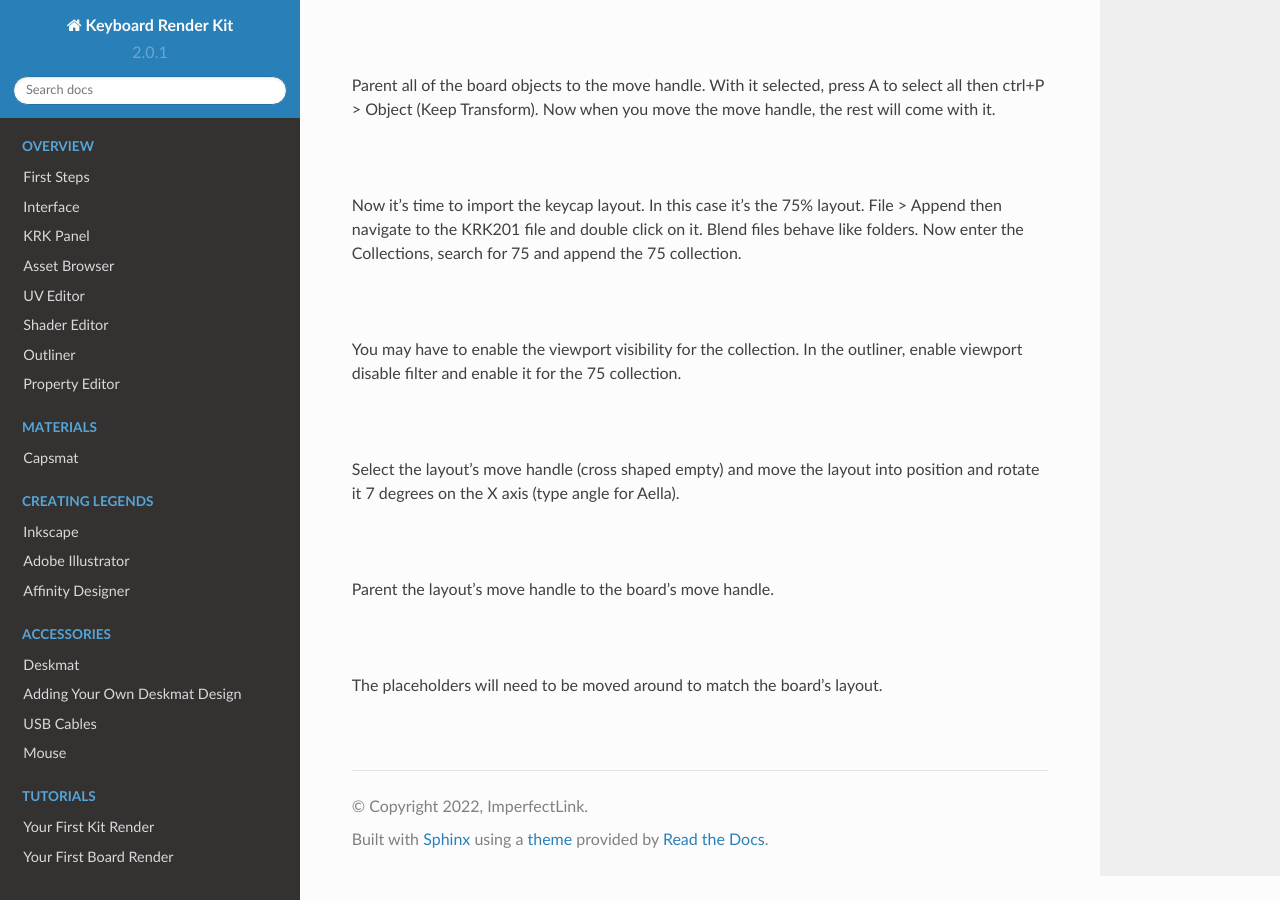
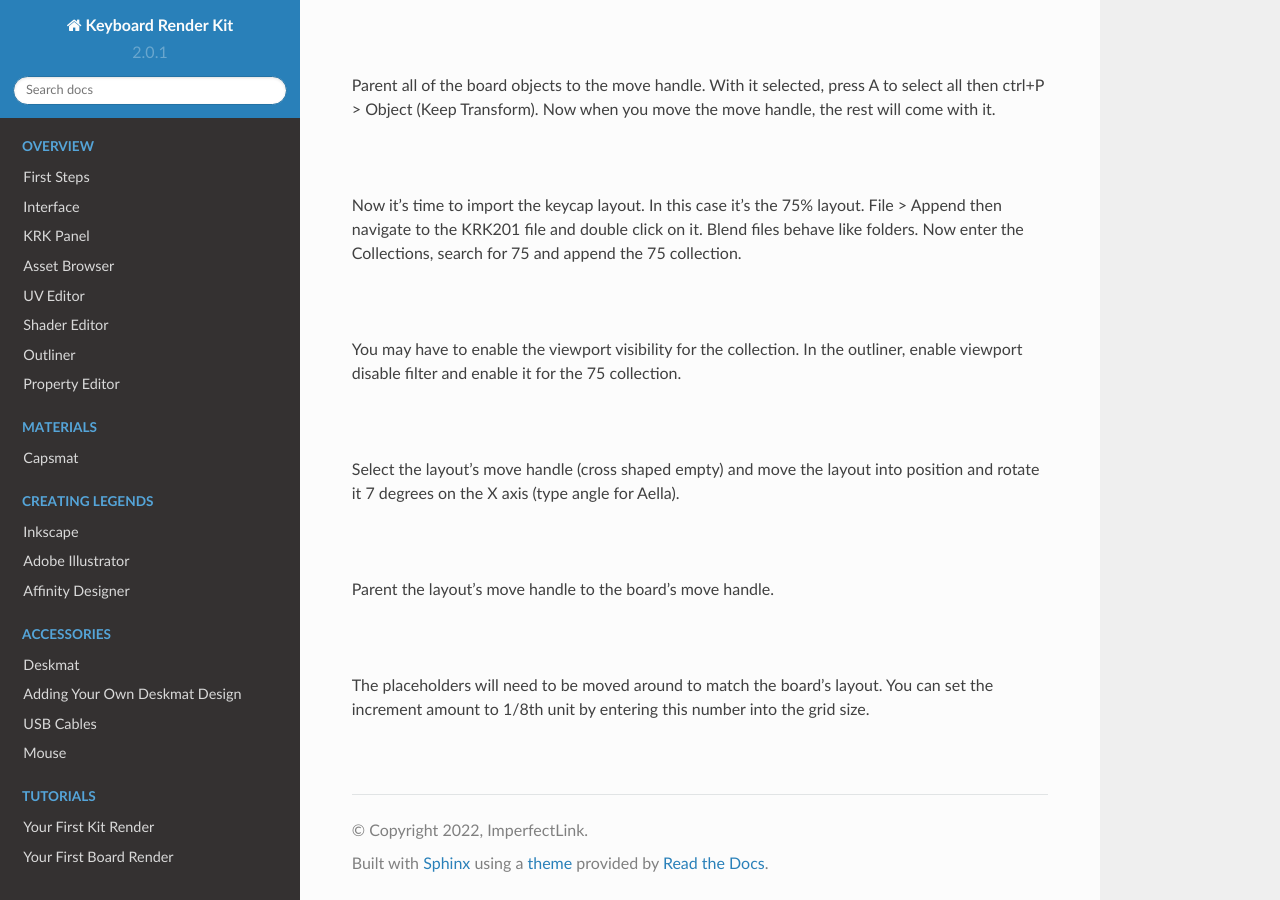
Before and after one commit to imperfectlink/KeyboardRenderKit, a Sphinx documentation site: the page built from docs/source/board_custom.rst, in a window 1280 px wide and 900 px high, scrolled down 1334 px. Built offline with Sphinx 7.4.7 and the Read the Docs theme 2.0.0, drawn with Linux system fonts in a browser that asks for light colours.

Commit message:
Update board_custom.rst

```diff
--- a/docs/source/board_custom.rst
+++ b/docs/source/board_custom.rst
@@ -65,6 +65,6 @@ Parent the layout's move handle to the board's move handle.
 
 |
 
-The placeholders will need to be moved around to match the board's layout.
+The placeholders will need to be moved around to match the board's layout. You can set the increment amount to 1/8th unit by entering this number into the grid size.
 
 |
```
